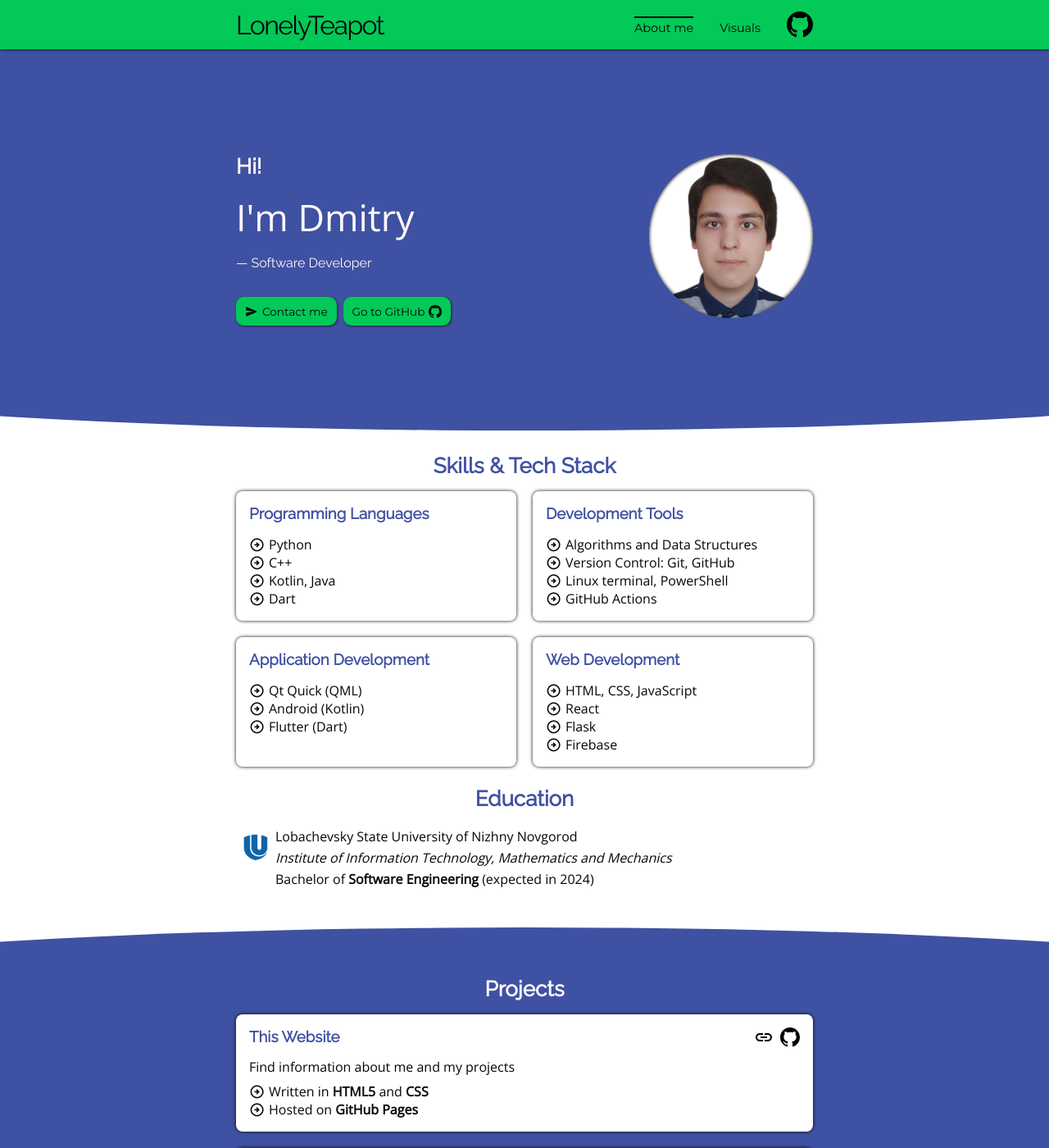
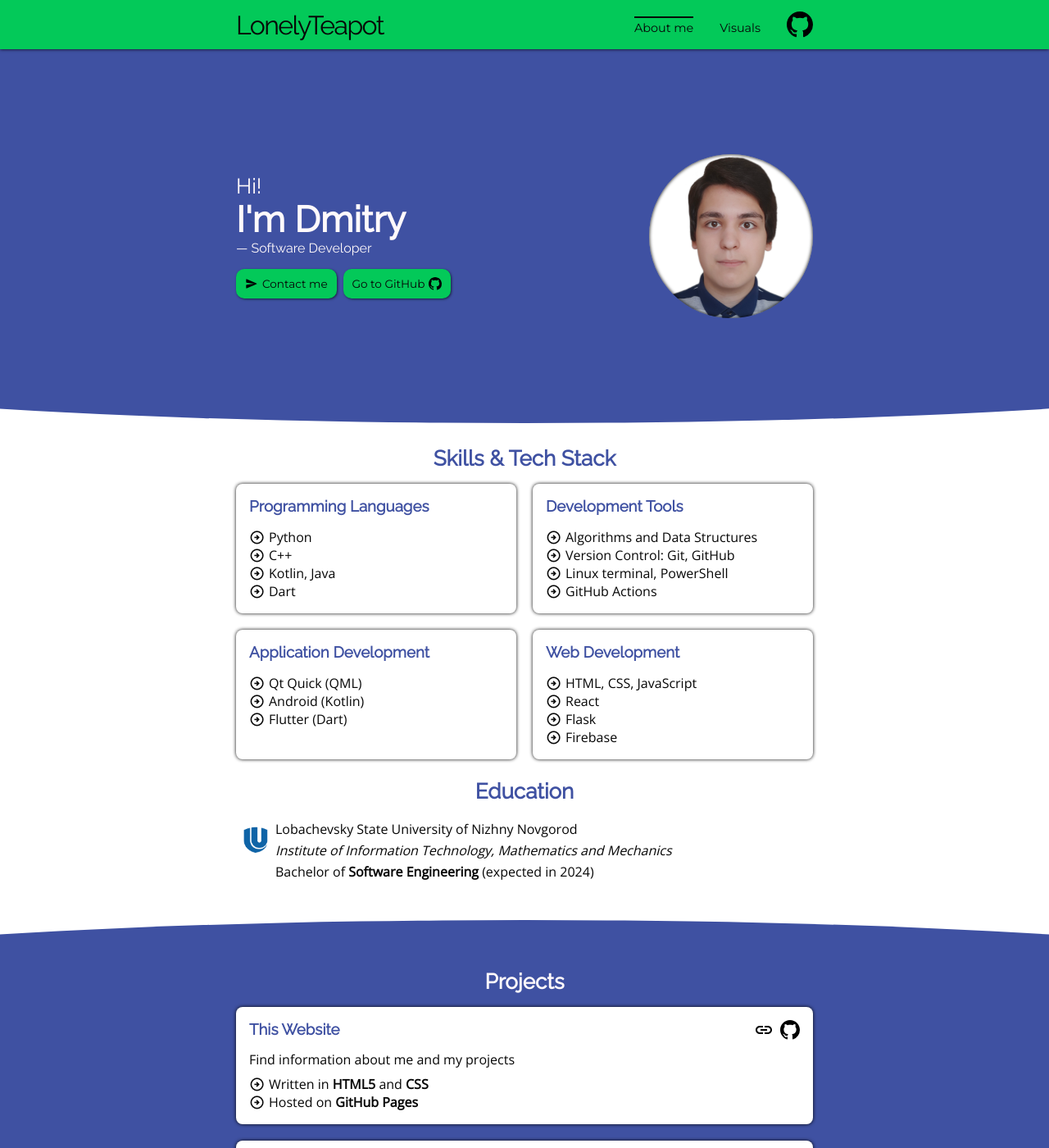
Before and after one commit to lonelyteapot/lonelyteapot.github.io, a Jekyll site: the page built from pages/index.html, in a window 1280 px wide and 1400 px high. Shown: the whole window at 82% size. Built offline with Jekyll 4.4.1, drawn with Linux system fonts in a browser that asks for light colours.

Commit message:
Refactor intro section

```diff
--- a/css/blocks/header.css
+++ b/css/blocks/header.css
@@ -20,6 +20,7 @@
     margin: 0;
     padding: 8px 0;
     font-weight: normal;
+    font-size: 2rem;
     letter-spacing: -0.05em;
     color: var(--color-text);
     user-select: none;
--- a/css/blocks/intro.css
+++ b/css/blocks/intro.css
@@ -1,48 +1,47 @@
 #intro {
-    display: grid;
-    grid-template:
-        'header photo' auto
-        'name   photo' auto
-        'title  photo' 1fr
-        'button photo' auto;
-    grid-template-columns: 1fr auto;
+    display: flex;
+    flex-direction: row;
+    align-items: center;
     padding-top: min(10vw, 10rem);
     padding-bottom: min(5vw, 5rem);
-    padding-left: var(--side-padding);
-    padding-right: var(--side-padding);
-    background-color: var(--color-background);
     z-index: 0;
-    height: max-content;
 }
 
-#intro .name {
-    font-size: 2.8em;
+#intro > .content {
+    flex: 1;
 }
 
-#intro .title {
+#intro > .content > * {
     font-family: var(--font-header);
 }
 
-#intro .buttons {
+#intro > .content > .greeting {
+    font-size: 1.625rem;
+}
+
+#intro > .content > .name {
+    font-size: 2.75rem;
+}
+
+#intro > .content > .buttons {
     display: flex;
     gap: 0.5rem;
     margin-top: 1rem;
     font-size: 0.85rem;
 }
 
-#intro .photo {
-    grid-area: photo;
+#intro > .photo {
     display: flex;
     justify-content: stretch;
-    width: min(24vw, 200px);
-    height: min(24vw, 200px);
+    width: min(25vw, 200px);
+    height: min(25vw, 200px);
     box-shadow: inset 0 0 4px black;
     border-radius: 50%;
     user-select: none;
     overflow: hidden;
 }
 
-#intro .photo > img {
+#intro > .photo > img {
     width: 100%;
     height: 100%;
     font-size: 0;
--- a/pages/index.html
+++ b/pages/index.html
@@ -5,15 +5,17 @@ layout: default
 permalink: /
 ---
 <section id="intro" class="dark">
-    <h2>Hi!</h2>
+    <div class="content">
+        <p class="greeting">Hi!</p>
+        <h2 class="name">I'm Dmitry</h2>
+        <p class="title">— Software Developer</p>
+        <div class="buttons">
+            <a class="Button accent left-icon send" href="#contact-me">Contact me</a>
+            <a class="Button accent right-icon github" href="https://github.com/lonelyteapot" target="_blank">Go to GitHub</a>
+        </div>
+    </div>
     <div class="photo">
         <img src="/img/photo.png" alt="[Photo]" width="64" height="64">
-    </div>
-    <p class="name">I'm Dmitry</p>
-    <p class="title">— Software Developer</p>
-    <div class="buttons">
-        <a class="Button accent left-icon send" href="#contact-me">Contact me</a>
-        <a class="Button accent right-icon github" href="https://github.com/lonelyteapot" target="_blank">Go to GitHub</a>
     </div>
 </section>
 <div class="dark lower wave"></div>
```
Also changed, not shown: other parts of pages/index.html (+1 -0 lines).
